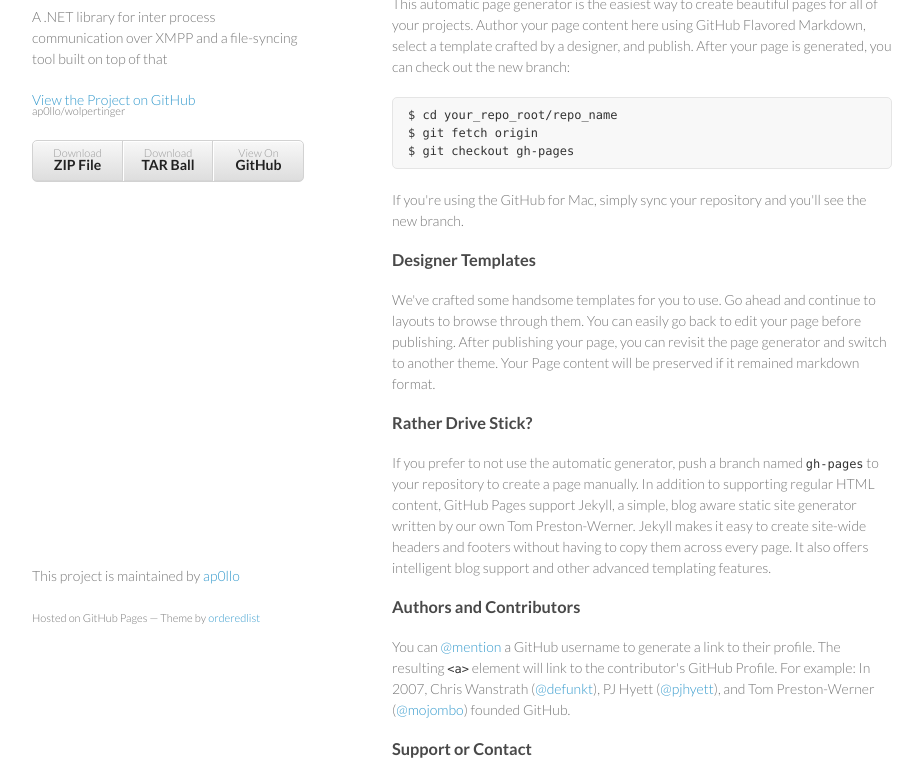
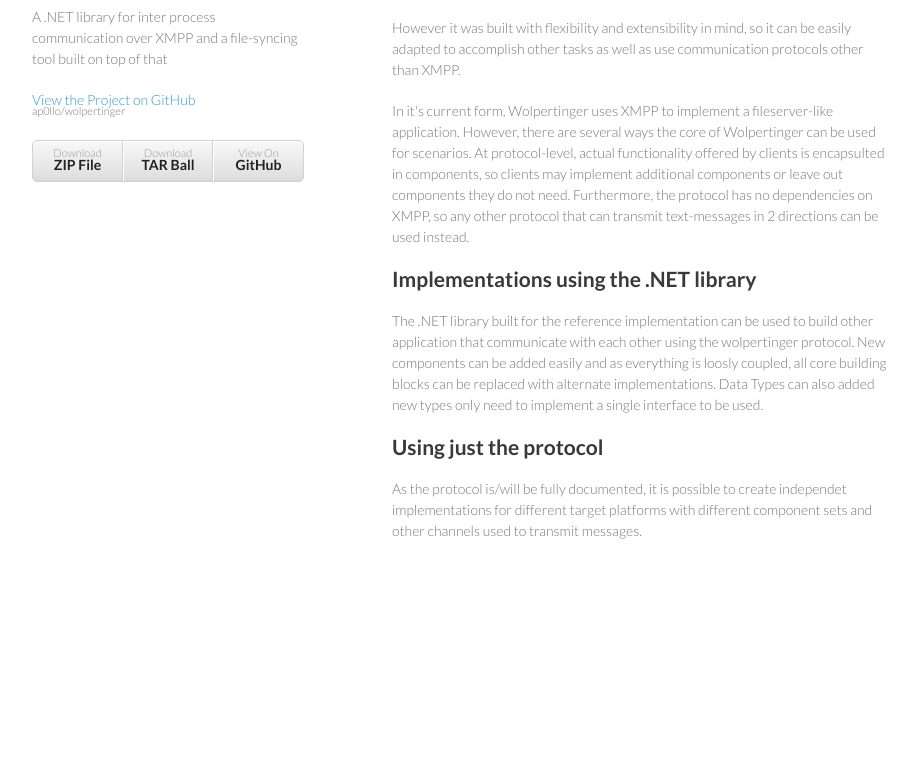
Before and after one commit to ap0llo/wolpertinger, a plain HTML site: page index.html in a window 1280 px wide. Shown: the part 103-878 px from the top of the page, without its empty margins (178-1101 px from the left). After the commit the page ends 800 px from the top, so only its background shows below. Drawn offline with Linux system fonts and the light colour scheme.

Commit message:
Updated website

```diff
--- a/index.html
+++ b/index.html
@@ -28,39 +28,22 @@
         </ul>
       </header>
       <section>
-        <h3>Welcome to GitHub Pages.</h3>
+          <p>Wolpertinger is remote file-access software for Windows that communicates over XMPP.</p>
+          <p>
+            However it was built with flexibility and extensibility in mind, so it can be easily adapted to accomplish other tasks as well as use communication protocols other than XMPP.
+          </p>
+          <p>
+           In it's current form, Wolpertinger uses XMPP to implement a fileserver-like application.
+           However, there are several ways the core of Wolpertinger can be used for scenarios. At protocol-level, actual functionality offered by clients is encapsulted in components, so clients may implement additional components or leave out components they do not need. Furthermore, the protocol has no dependencies on XMPP, so any other protocol that can transmit text-messages in 2 directions can be used instead.
+          </p>
+          <h2>Implementations using the .NET library</h2>
+          <p>
+          The .NET library built for the reference implementation can be used to build other application that communicate with each other using the wolpertinger protocol. New components can be added easily and as everything is loosly coupled, all core building blocks can be replaced with alternate implementations.
 
-<p>This automatic page generator is the easiest way to create beautiful pages for all of your projects. Author your page content here using GitHub Flavored Markdown, select a template crafted by a designer, and publish. After your page is generated, you can check out the new branch:</p>
-
-<pre><code>$ cd your_repo_root/repo_name
-$ git fetch origin
-$ git checkout gh-pages
-</code></pre>
-
-<p>If you're using the GitHub for Mac, simply sync your repository and you'll see the new branch.</p>
-
-<h3>Designer Templates</h3>
-
-<p>We've crafted some handsome templates for you to use. Go ahead and continue to layouts to browse through them. You can easily go back to edit your page before publishing. After publishing your page, you can revisit the page generator and switch to another theme. Your Page content will be preserved if it remained markdown format.</p>
-
-<h3>Rather Drive Stick?</h3>
-
-<p>If you prefer to not use the automatic generator, push a branch named <code>gh-pages</code> to your repository to create a page manually. In addition to supporting regular HTML content, GitHub Pages support Jekyll, a simple, blog aware static site generator written by our own Tom Preston-Werner. Jekyll makes it easy to create site-wide headers and footers without having to copy them across every page. It also offers intelligent blog support and other advanced templating features.</p>
-
-<h3>Authors and Contributors</h3>
-
-<p>You can <a href="https://github.com/blog/821" class="user-mention">@mention</a> a GitHub username to generate a link to their profile. The resulting <code>&lt;a&gt;</code> element will link to the contributor's GitHub Profile. For example: In 2007, Chris Wanstrath (<a href="https://github.com/defunkt" class="user-mention">@defunkt</a>), PJ Hyett (<a href="https://github.com/pjhyett" class="user-mention">@pjhyett</a>), and Tom Preston-Werner (<a href="https://github.com/mojombo" class="user-mention">@mojombo</a>) founded GitHub.</p>
-
-<h3>Support or Contact</h3>
-
-<p>Having trouble with Pages? Check out the documentation at <a href="http://help.github.com/pages">http://help.github.com/pages</a> or contact <a href="mailto:support@github.com">support@github.com</a> and we’ll help you sort it out.</p>
+          Data Types can also added new types only need to implement a single interface to be used.
+          </p>
+          <h2>Using just the protocol</h2>
+          <p>As the protocol is/will be fully documented, it is possible to create independet implementations for different target platforms with different component sets and other channels used to transmit messages. </p>
       </section>
-      <footer>
-        <p>This project is maintained by <a href="https://github.com/ap0llo">ap0llo</a></p>
-        <p><small>Hosted on GitHub Pages &mdash; Theme by <a href="https://github.com/orderedlist">orderedlist</a></small></p>
-      </footer>
-    </div>
-    <script src="javascripts/scale.fix.js"></script>
-
   </body>
 </html>
```
